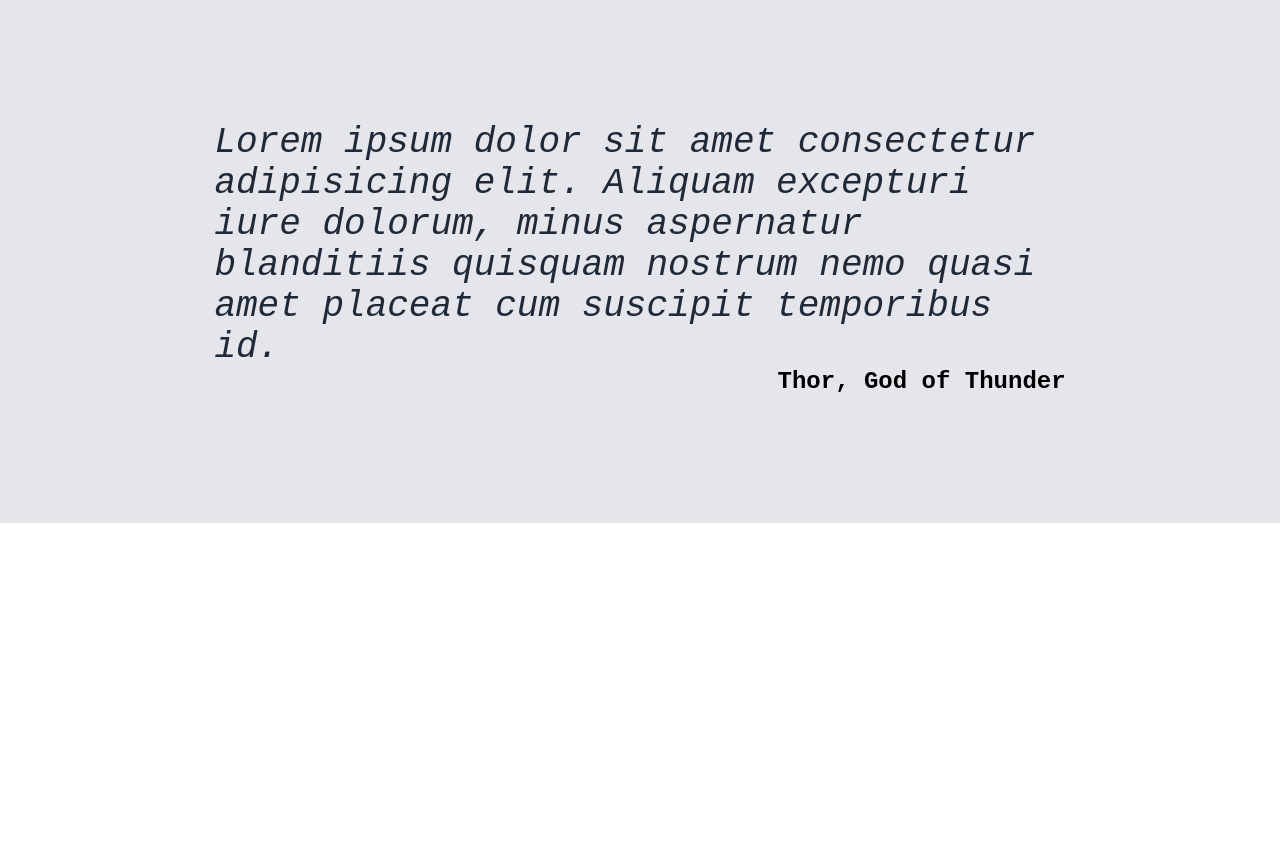
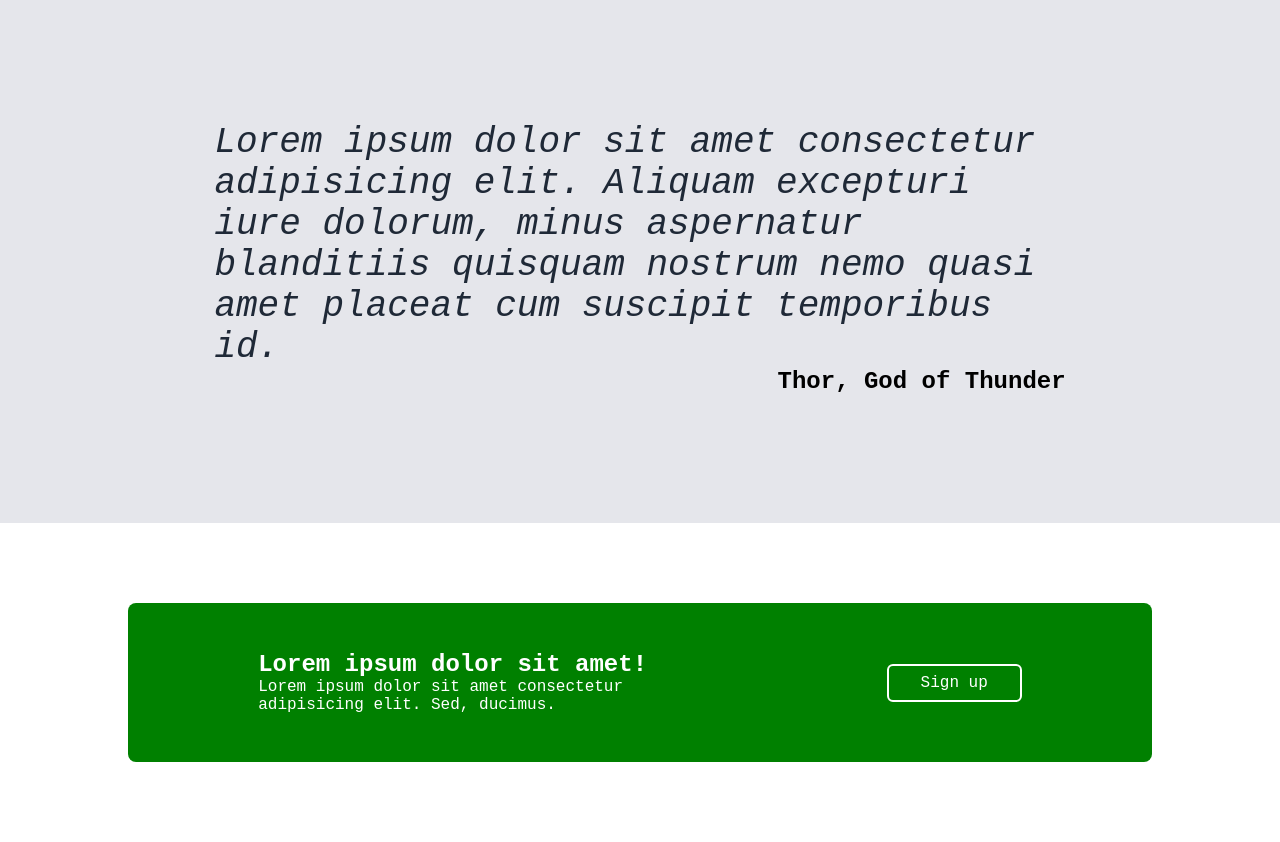
Before and after one commit to Knguyen-dev/odin-project-landing, a plain HTML site: page index.html in a window 1280 px wide. Shown: the part 859-1701 px from the top of the page. Before the commit the page ends 1382 px from the top, so only its background shows below. Drawn offline with Linux system fonts and the light colour scheme.

Commit message:
Finished designing the call to action section

```diff
--- a/index.html
+++ b/index.html
@@ -75,5 +75,17 @@
         <h2 class="quote-author">Thor, God of Thunder</h2>
       </div>
     </section>
+
+    <section class="call-to-action">
+
+      <div class="sign-up-section">
+        <article class="sign-up-info">
+          <h2>Lorem ipsum dolor sit amet!</h2>
+          <p>Lorem ipsum dolor sit amet consectetur adipisicing elit. Sed, ducimus.</p>
+        </article>
+        <a class="sign-up-link">Sign up</a>
+      </div>
+
+    </section>
   </body>
 </html>
--- a/styles.css
+++ b/styles.css
@@ -141,3 +141,28 @@ body {
 .quote-author {
   text-align: right;
 }
+
+/* Sign up section or call to action section styling */
+.call-to-action {
+  padding: 5em 0;
+  color: white;
+}
+.sign-up-section {
+  background-color: green;
+  padding: 3em 3em;
+  width: 80%;
+  margin-left: auto;
+  margin-right: auto;
+  display: flex;
+  justify-content: space-around;
+  border-radius: 8px;
+  align-items: center;
+}
+.sign-up-info {
+  flex-basis: 50%;
+}
+.sign-up-link {
+  border: 2px solid white;
+  border-radius: 6px;
+  padding: 0.5em 2em;
+}
```
